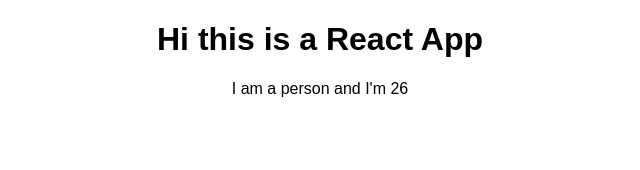
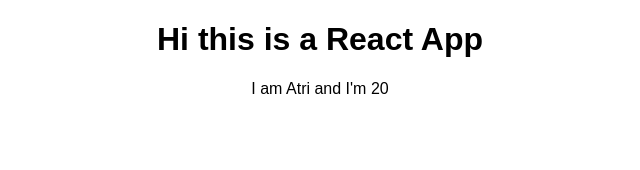
Before and after one commit to ATRI2107/REACT-COMPLETE-GUIDE, a React (Create React App) app: page / in a window 1280 px wide. Shown: the top 170 px of the page, without its empty margins (320-960 px from the left). Built offline with nearby package versions, Linux system fonts and the light colour scheme.

Commit message:
Added props as a parameter

```diff
--- a/src/Person/Person.js
+++ b/src/Person/Person.js
@@ -1,5 +1,5 @@
 import React from 'react'
- const person=()=>{
-     return <p> I am a person and I'm {Math.floor(Math.random()*30)} </p>
+ const person=(props)=>{
+     return <p> I am {props.name} and I'm {props.age} </p>
  };
  export default person;
```
